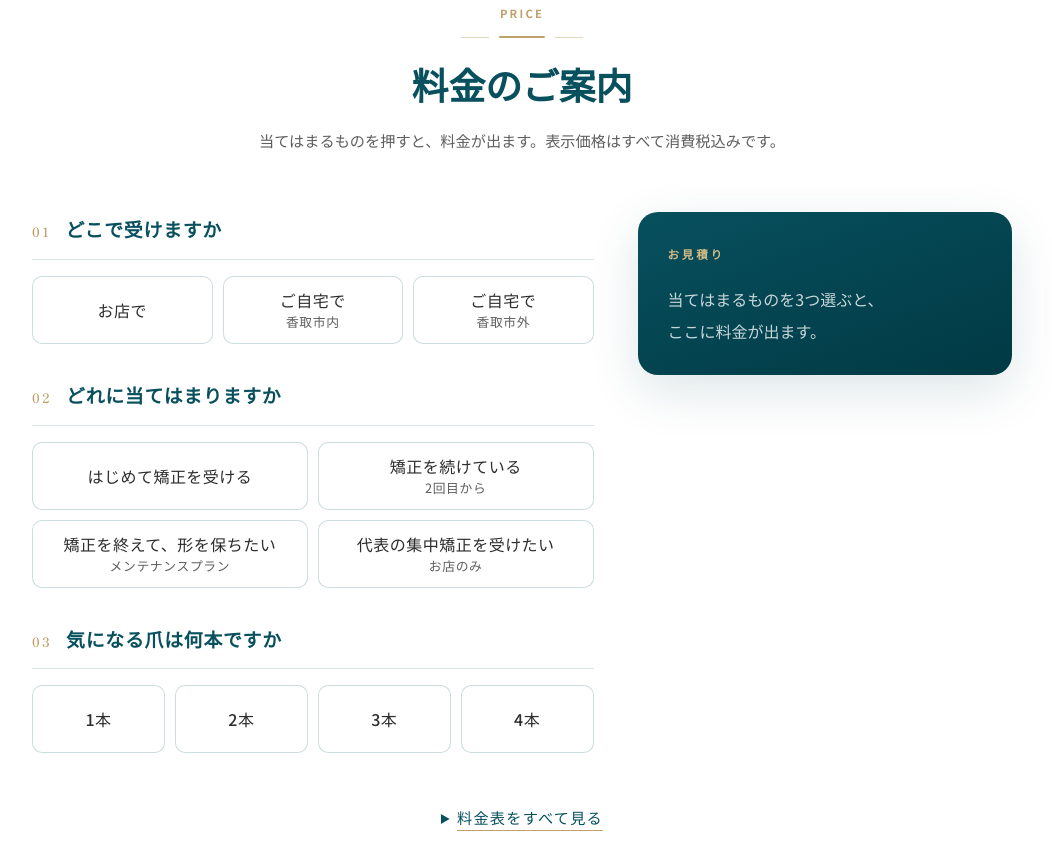
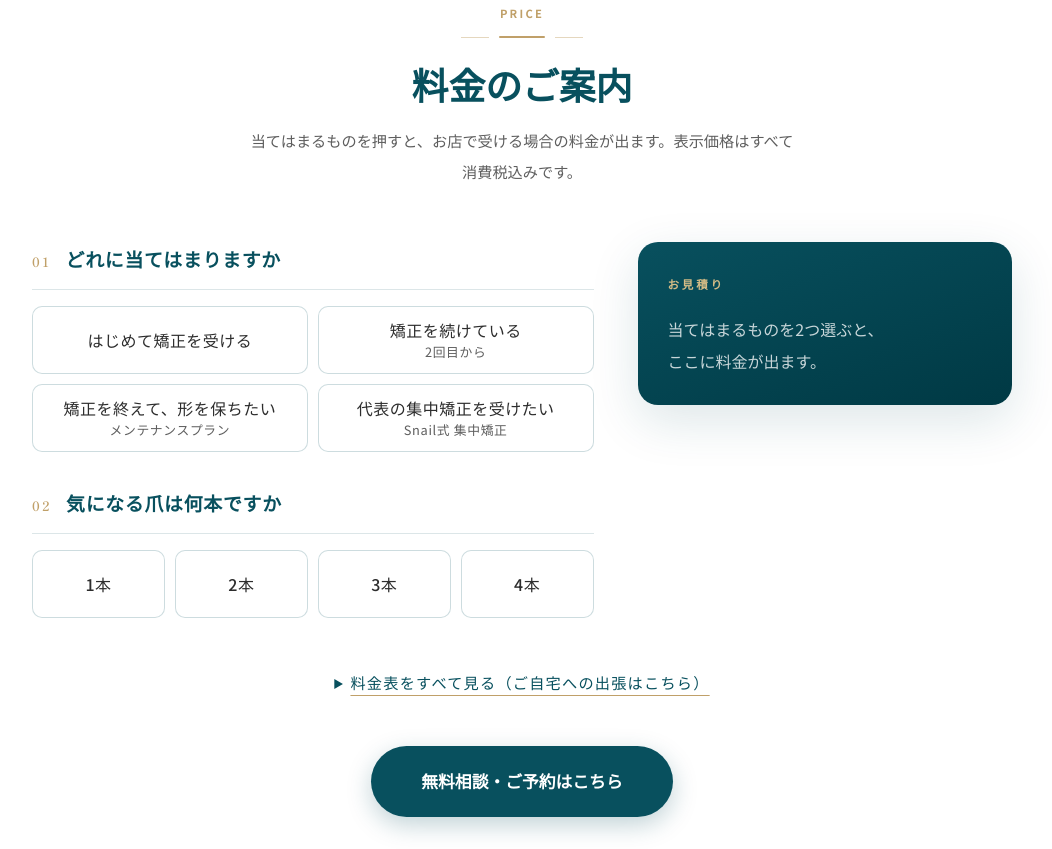
Before and after one commit to r356pro-droid/snail-lp, a plain HTML site: page index.html in a window 1280 px wide. Shown: the part 5676-6525 px from the top of the page, without its empty margins (118-1170 px from the left). Drawn offline with Linux system fonts and the light colour scheme.

Commit message:
料金の見積り: お店で受ける場合だけに（出張は料金表へ）
Co-Authored-By: Claude Fable 5.2 <noreply@anthropic.com>

```diff
--- a/index.html
+++ b/index.html
@@ -828,28 +828,20 @@ section { padding: 96px 0; }
     <div class="section-label fade-up">Price</div>
     <div class="section-divider fade-up"></div>
     <h2 class="section-title fade-up">料金のご案内</h2>
-    <p class="section-desc fade-up">当てはまるものを押すと、料金が出ます。表示価格はすべて消費税込みです。</p>
+    <p class="section-desc fade-up">当てはまるものを押すと、お店で受ける場合の料金が出ます。表示価格はすべて消費税込みです。</p>
     <div class="est fade-up" id="est">
       <div class="est-qs">
       <div class="est-q">
-        <p class="est-h"><span>01</span>どこで受けますか</p>
-        <div class="est-opts c3" data-k="place">
-          <button type="button" data-v="shop">お店で</button>
-          <button type="button" data-v="in">ご自宅で<small>香取市内</small></button>
-          <button type="button" data-v="out">ご自宅で<small>香取市外</small></button>
-        </div>
-      </div>
-      <div class="est-q">
-        <p class="est-h"><span>02</span>どれに当てはまりますか</p>
+        <p class="est-h"><span>01</span>どれに当てはまりますか</p>
         <div class="est-opts c2" data-k="kind">
           <button type="button" data-v="first">はじめて矯正を受ける</button>
           <button type="button" data-v="cont">矯正を続けている<small>2回目から</small></button>
           <button type="button" data-v="maint">矯正を終えて、形を保ちたい<small>メンテナンスプラン</small></button>
-          <button type="button" data-v="focus">代表の集中矯正を受けたい<small>お店のみ</small></button>
+          <button type="button" data-v="focus">代表の集中矯正を受けたい<small>Snail式 集中矯正</small></button>
         </div>
       </div>
       <div class="est-q">
-        <p class="est-h"><span>03</span>気になる爪は何本ですか</p>
+        <p class="est-h"><span>02</span>気になる爪は何本ですか</p>
         <div class="est-opts c4" data-k="n">
           <button type="button" data-v="1">1本</button>
           <button type="button" data-v="2">2本</button>
@@ -861,7 +853,7 @@ section { padding: 96px 0; }
       <div class="est-out" id="estOut" aria-live="polite"></div>
     </div>
     <details class="price-all fade-up">
-      <summary>料金表をすべて見る</summary>
+      <summary>料金表をすべて見る（ご自宅への出張はこちら）</summary>
     <div class="price-table-wrap">
       <table class="price-table">
         <thead>
@@ -1119,7 +1111,7 @@ countObserver.observe(document.querySelector('.number-bar'));
 <script>
 (function(){
   var box=document.getElementById('est'); if(!box) return;
-  var out=document.getElementById('estOut'), S={place:null,kind:null,n:null};
+  var out=document.getElementById('estOut'), S={place:'shop',kind:null,n:null};
   function yen(v){return '\u00a5'+v.toLocaleString('ja-JP');}
   function line(a,b){return '<div class="est-line"><span>'+a+'</span><i></i><span>'+yen(b)+'</span></div>';}
   var CAP='<p class="est-cap">お見積り</p>';
@@ -1128,7 +1120,7 @@ countObserver.observe(document.querySelector('.number-bar'));
     for(var i=0;i<bs.length;i++){var b=bs[i],k=b.parentNode.getAttribute('data-k');
       if(k==='kind'&&b.getAttribute('data-v')==='focus') b.disabled=(S.place==='in'||S.place==='out');
       var on=String(S[k])===b.getAttribute('data-v'); b.className=on?'on':''; b.setAttribute('aria-pressed',on?'true':'false');}
-    if(!S.place||!S.kind||!S.n){out.innerHTML=CAP+'<p class="est-wait">当てはまるものを3つ選ぶと、<br>ここに料金が出ます。</p>';return;}
+    if(!S.place||!S.kind||!S.n){out.innerHTML=CAP+'<p class="est-wait">当てはまるものを2つ選ぶと、<br>ここに料金が出ます。</p>';return;}
     var n=S.n,L=[],name='',note='',home=S.place!=='shop';
     if(S.kind==='first'||S.kind==='cont'){
       name='B/Sスパンゲ矯正';
@@ -1141,8 +1133,8 @@ countObserver.observe(document.querySelector('.number-bar'));
     }else if(S.kind==='maint'){
       name='メンテナンスプラン（毎月）';
       if(n===1) L.push(['プレート1枚'+(home?'（出張費を含みます）':''),home?6000:5000]);
-      else L.push(['プレート2枚以上'+(home?'（出張費を含みます）':'（爪切りを含みます）'),10000]);
-      note='前回から6週間以内に受ける方の料金です。';
+      else L.push(['プレート2枚以上'+(home?'（出張費を含みます）':''),10000]);
+      note=(n>1&&!home?'爪切りを含みます。':'')+'前回から6週間以内に受ける方の料金です。';
     }else{
       name='Snail式 集中矯正（代表施術）';
       L.push(['1枚目',22800]);
@@ -1152,7 +1144,7 @@ countObserver.observe(document.querySelector('.number-bar'));
     var t=0,h=CAP+'<p class="est-name">'+name+'</p>';
     for(var j=0;j<L.length;j++){t+=L[j][1];h+=line(L[j][0],L[j][1]);}
     h+='<div class="est-total"><span>合計（税込）</span><b>'+yen(t)+'</b></div>';
-    h+='<p class="est-note">'+note+'<br>爪の状態を見て、始める前に金額をお伝えします。</p>';
+    h+='<p class="est-note">'+note+'<br>お店で受ける場合の料金です。爪の状態を見て、始める前に金額をお伝えします。</p>';
     out.innerHTML=h;
   }
   box.addEventListener('click',function(e){
```
